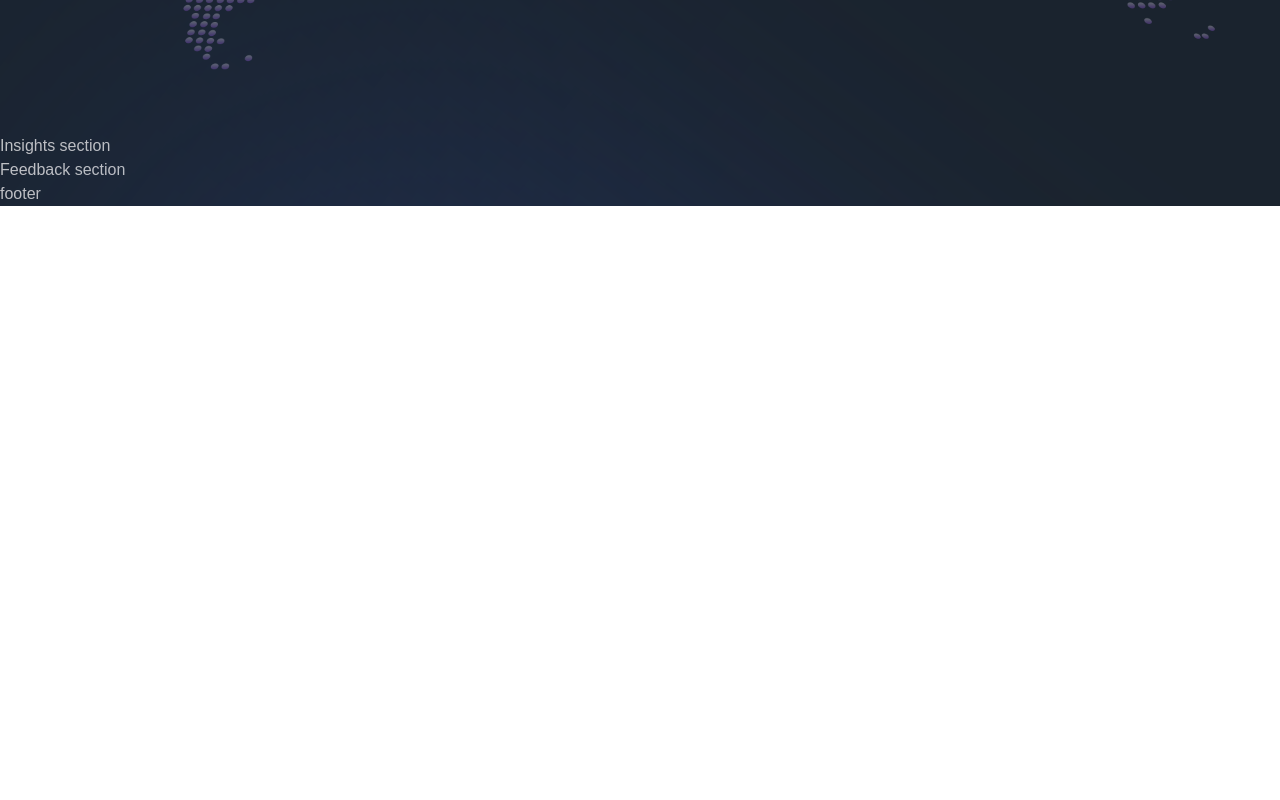
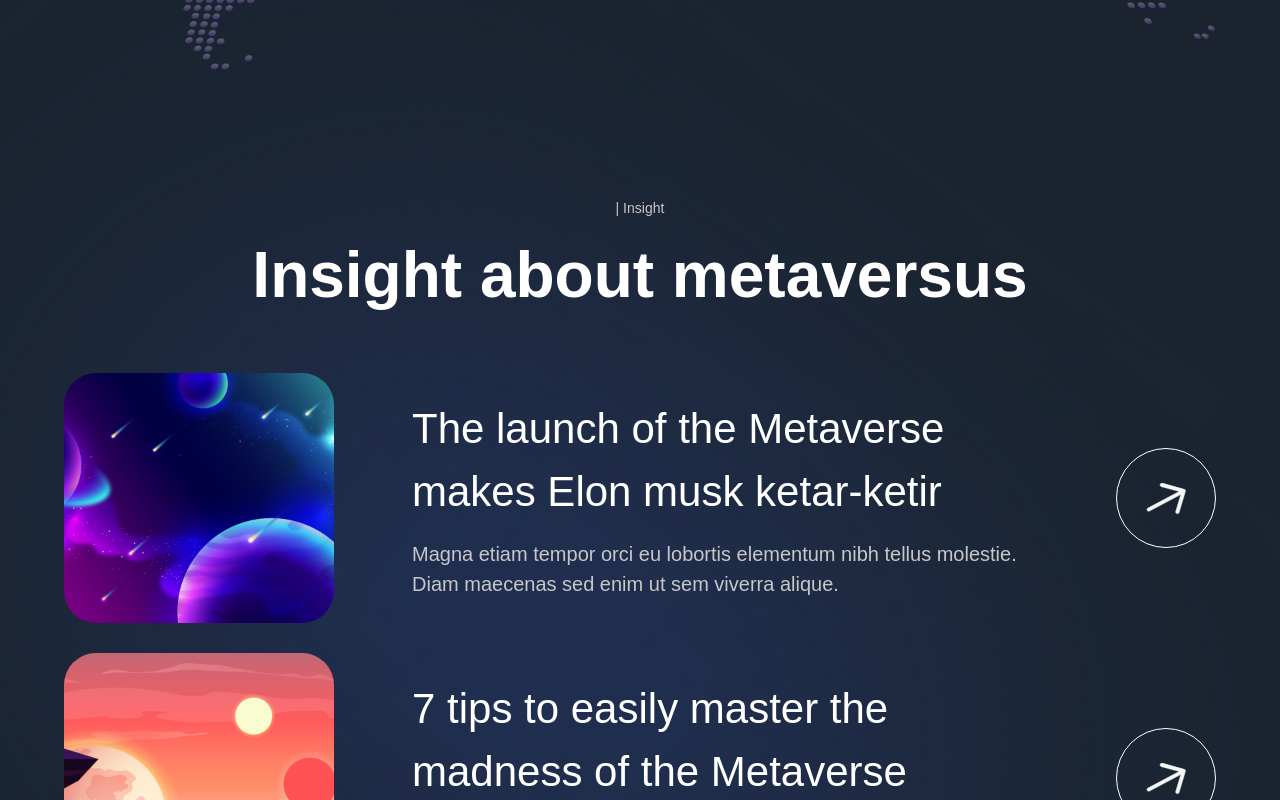
Before and after one commit to G00li/metaversus_madness, a Next.js app: page / in a window 1280 px wide. Shown: the part 5100-5900 px from the top of the page. Before the commit the page ends 5306 px from the top, so only its background shows below. Built offline with nearby package versions, Linux system fonts and the light colour scheme; a web font is replaced by a local one.

Commit message:
Feat: Add Insight Section

```diff
--- a/components/InsightCard.jsx
+++ b/components/InsightCard.jsx
@@ -1,9 +1,36 @@
 'use client';
 
-const InsightCard = () => (
-  <div>
-    Insight Card
-  </div>
+import { motion } from 'framer-motion';
+import { fadeIn } from '../utils/motion';
+
+
+const InsightCard = ({imgUrl, title, subtitle, index}) => (
+  <motion.div
+    variants={fadeIn('up', 'spring', index*0.5, 1)}
+    className="flex md:flex-row flex-col gap-4"
+  >
+    <img
+      src={imgUrl}
+      alt='planet'
+      className='md:w-[270px] w-full h-[250px] rounded-[32px] object-cover'
+    />
+
+    <div className='w-full flex justify-between items-center'>
+      <div className='flex-1 md:ml-[62px] flex flex-col max-w-[650px]'>
+        <h4 className='font-normal lg:text-[42px] text-[26px] text-white'>{title}</h4>
+        <p className='mt-[16px] font-normal lg:text-[20px] text-[14px] text-secondary-white'>{subtitle}</p>
+      </div>
+
+      <div className='lg:flex hidden items-center justify-center w-[100px] h-[100px] rounded-full bg-transparent border-[1px] border-white'>
+        <img
+          src='arrow.svg'
+          alt='arrow'
+          className='w-[40%] h-[40%] object-contain'
+        />
+      </div>
+    </div>
+
+  </motion.div>
 );
 
 export default InsightCard;
--- a/sections/Insights.jsx
+++ b/sections/Insights.jsx
@@ -1,8 +1,32 @@
 'use client';
 
+import {motion} from 'framer-motion';
+
+import styles from '../styles'
+import {staggerContainer} from '../utils/motion'
+import {InsightCard, TitleText, TypingText} from "../components"
+import {insights} from "../constants"
+
 const Insights = () => (
-  <section>
-    Insights section
+  <section className={`${styles.paddings} relative z-10`}>
+    <motion.div
+      variants={staggerContainer}
+      initial="hidden"
+      whileInView="show"
+      viewport={{ once: false, amount: 0.25 }}
+      className={`${styles.innerWidth} mx-auto flex flex-col`}
+    >
+      <TypingText title="| Insight" textStyles="text-center "/>
+      <TitleText  title="Insight about metaversus" textStyles="text-center"/>
+
+      <div className="mt-[50px] flex flex-col gap-[30px]">
+      {insights.map((item, index) => (
+          <InsightCard key={`insight-${index}`} {...item} index={index + 1} />
+        ))}
+
+      </div>
+
+    </motion.div>
   </section>
 );
 
```
